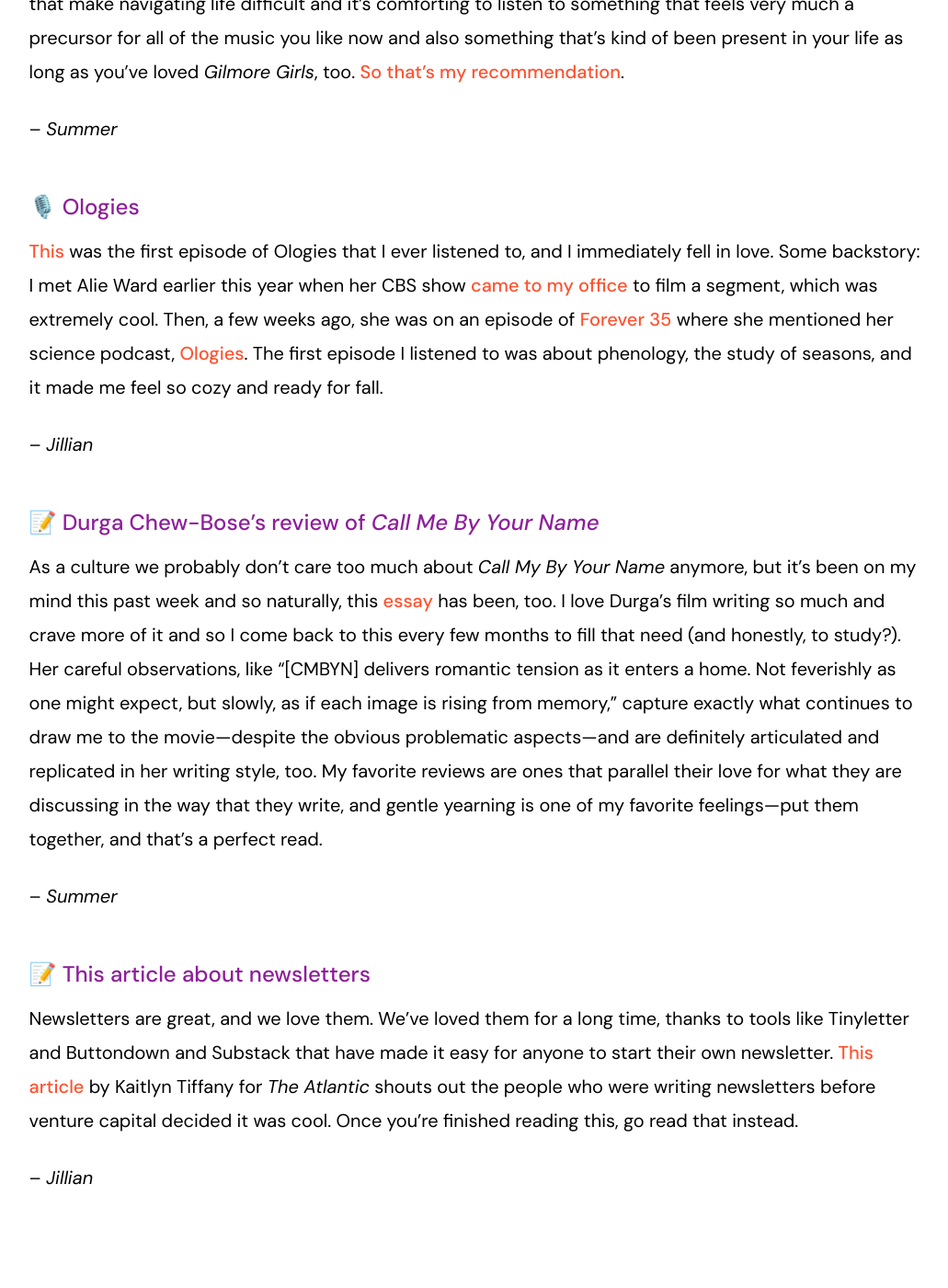
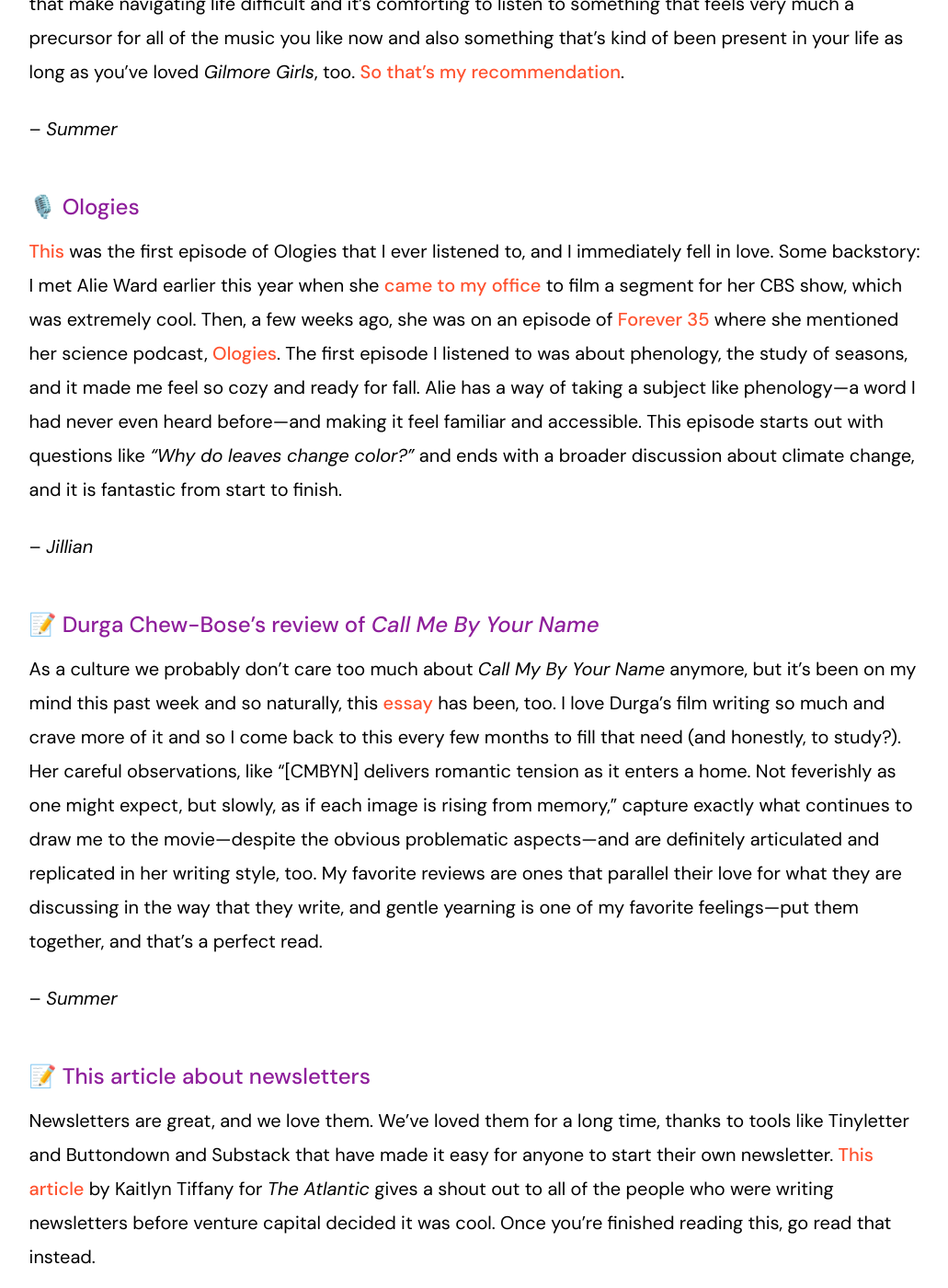
Before and after one commit to jilliangmeehan/letters-to-summer, a Jekyll site: the page built from _posts/2019-10-10-23.md, in a window 1280 px wide and 1400 px high, scrolled down 1939 px. Shown: the whole window at 92% size, without its empty margins (122-1153 px from the left). Built offline with Jekyll 4.4.1, drawn with Linux system fonts in a browser that asks for light colours; comment, search, counter and statistics services are not loaded.

Commit message:
Update 2019-10-10-23.md

```diff
--- a/_posts/2019-10-10-23.md
+++ b/_posts/2019-10-10-23.md
@@ -27,7 +27,7 @@
 
 ### 🎙️ Ologies
 
-[This](https://www.alieward.com/ologies/phenology) was the first episode of Ologies that I ever listened to, and I immediately fell in love. Some backstory: I met Alie Ward earlier this year when her CBS show [came to my office](https://blog.lickability.com/we-were-on-tv-281910f4b3b6) to film a segment, which was extremely cool. Then, a few weeks ago, she was on an episode of [Forever 35](https://forever35podcast.com/home/2019/9/26/episode-91-alie-ward) where she mentioned her science podcast, [Ologies](https://www.alieward.com/ologies). The first episode I listened to was about phenology, the study of seasons, and it made me feel so cozy and ready for fall.
+[This](https://www.alieward.com/ologies/phenology) was the first episode of Ologies that I ever listened to, and I immediately fell in love. Some backstory: I met Alie Ward earlier this year when she [came to my office](https://blog.lickability.com/we-were-on-tv-281910f4b3b6) to film a segment for her CBS show, which was extremely cool. Then, a few weeks ago, she was on an episode of [Forever 35](https://forever35podcast.com/home/2019/9/26/episode-91-alie-ward) where she mentioned her science podcast, [Ologies](https://www.alieward.com/ologies). The first episode I listened to was about phenology, the study of seasons, and it made me feel so cozy and ready for fall. Alie has a way of taking a subject like phenology—a word I had never even heard before—and making it feel familiar and accessible. This episode starts out with questions like *"Why do leaves change color?"* and ends with a broader discussion about climate change, and it is fantastic from start to finish.
 
 – *Jillian*
 
@@ -39,6 +39,6 @@
 
 ### 📝 This article about newsletters
 
-Newsletters are great, and we love them. We've loved them for a long time, thanks to tools like Tinyletter and Buttondown and Substack that have made it easy for anyone to start their own newsletter. [This article](https://www.theatlantic.com/technology/archive/2019/10/substack-revue-email-newsletter-startups-tinyletter/599557/) by Kaitlyn Tiffany for *The Atlantic* shouts out the people who were writing newsletters before venture capital decided it was cool. Once you're finished reading this, go read that instead.
+Newsletters are great, and we love them. We've loved them for a long time, thanks to tools like Tinyletter and Buttondown and Substack that have made it easy for anyone to start their own newsletter. [This article](https://www.theatlantic.com/technology/archive/2019/10/substack-revue-email-newsletter-startups-tinyletter/599557/) by Kaitlyn Tiffany for *The Atlantic* gives a shout out to all of the people who were writing newsletters before venture capital decided it was cool. Once you're finished reading this, go read that instead.
 
 – *Jillian*
```
